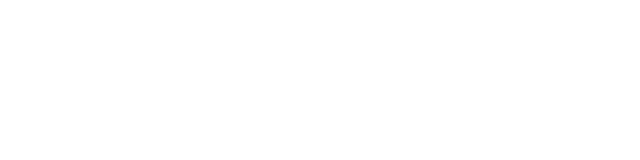
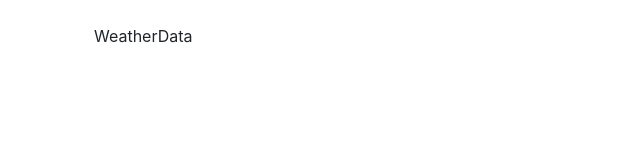
Before and after one commit to JaviOlaya/appClima, a React app: page / in a window 1280 px wide. Shown: the top 160 px of the page, without its empty margins (0-640 px from the left). Built offline with nearby package versions, Linux system fonts and the light colour scheme.

Commit message:
start the creation of form

```diff
--- a/src/app/App.js
+++ b/src/app/App.js
@@ -1,5 +1,6 @@
 import React,{Component} from 'react';
-
+import WheatherData from './components/WheatherData';
+import WheatherForm from './components/WeatherForm';
 class App extends Component{
 
     render(){
@@ -7,7 +8,7 @@
           <div className="container p-4">
                  <div className="row">
                     <div className="col-md-6">
-
+                        <WheatherData/>
                     </div>
 
                  </div>
--- a/src/app/components/WeatherForm.js
+++ b/src/app/components/WeatherForm.js
@@ -0,0 +1,17 @@
+import React from 'react';
+const WheatherForm = props=>{
+
+    return(
+         <div class="card card-body">
+             <form action="">
+                <div class="form-group">
+                    <input type="text" placeholder="Your city Name"
+                    class="form-control" autofocus/>
+                </div>
+             </form>
+         </div>
+    )
+
+};
+
+export default WheatherForm;
--- a/src/app/components/WheatherData.js
+++ b/src/app/components/WheatherData.js
@@ -1,5 +1,11 @@
 import React from 'react';
-const WeatherInfo = ()=> {
+const WeatherData = props=> {
 
+ return(
+     <div>
+         WeatherData
+     </div>
+ )
+}
 
-}
+export default WeatherData;
```
